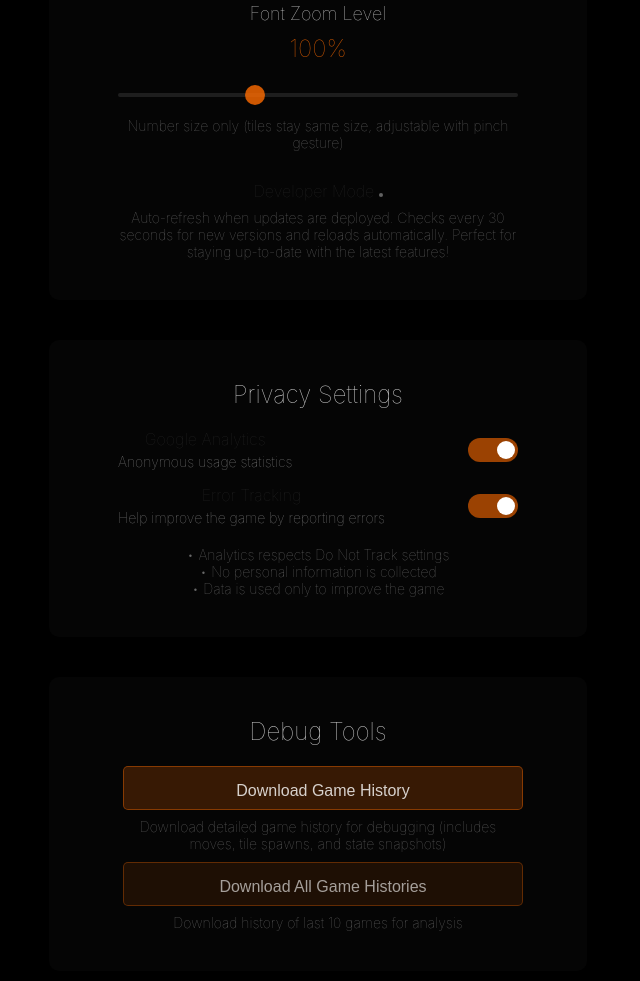
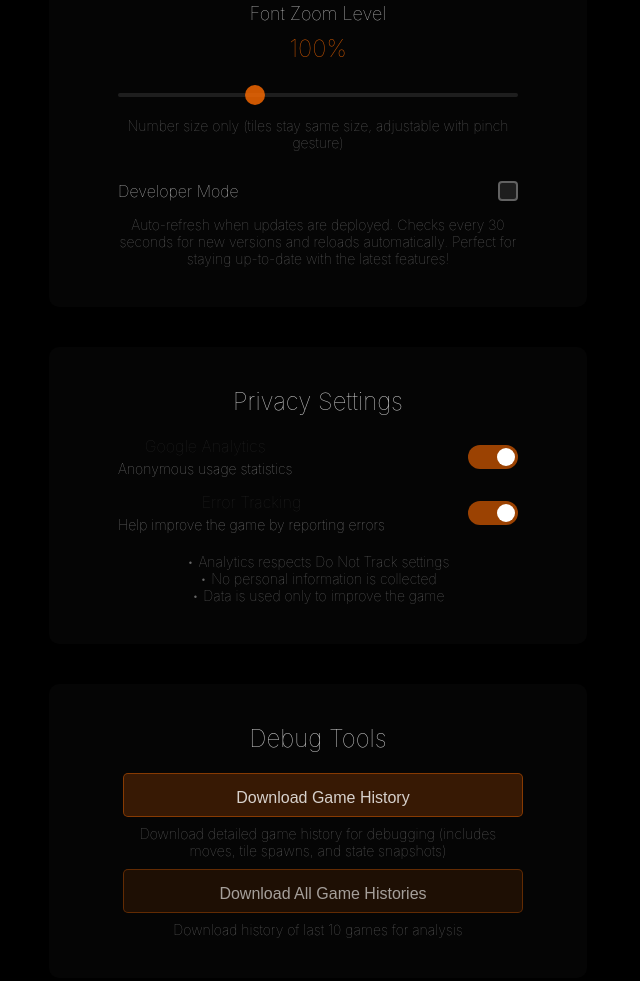
Before and after one commit to alexandrosm/2048-dark, a website built with Vite: page settings.html in a window 1280 px wide. Shown: the part 1467-2448 px from the top of the page, without its empty margins (322-962 px from the left). Built offline with nearby package versions, Linux system fonts and the light colour scheme.

Commit message:
fix(ui): use consistent checkbox style for dev mode toggle
- Match the simple checkbox style used by other Hidden Features toggles
- Remove fancy toggle switch that was taking too much space
- Keep consistent with Battery Warning and gesture toggles

```diff
--- a/settings.html
+++ b/settings.html
@@ -343,14 +343,11 @@
                     </div>
                 </div>
 
-                <div class="setting-item" style="margin-top: 30px;">
-                    <label>Developer Mode</label>
-                    <label class="toggle">
-                        <input type="checkbox" id="dev-mode">
-                        <span class="toggle-slider"></span>
-                    </label>
-                </div>
-                <div style="color: rgba(255, 255, 255, 0.4); font-size: 14px; margin-top: 8px;">
+                <label style="display: flex; align-items: center; justify-content: space-between; margin: 15px 0; cursor: pointer; margin-top: 30px;">
+                    <span style="color: rgba(255, 255, 255, 0.8); font-size: 16px;">Developer Mode</span>
+                    <input type="checkbox" id="dev-mode" style="width: 20px; height: 20px; cursor: pointer;">
+                </label>
+                <div style="color: rgba(255, 255, 255, 0.4); font-size: 14px; margin-bottom: 20px;">
                     Auto-refresh when updates are deployed. Checks every 30 seconds for new versions and reloads automatically. Perfect for staying up-to-date with the latest features!
                 </div>
             </div>
```
